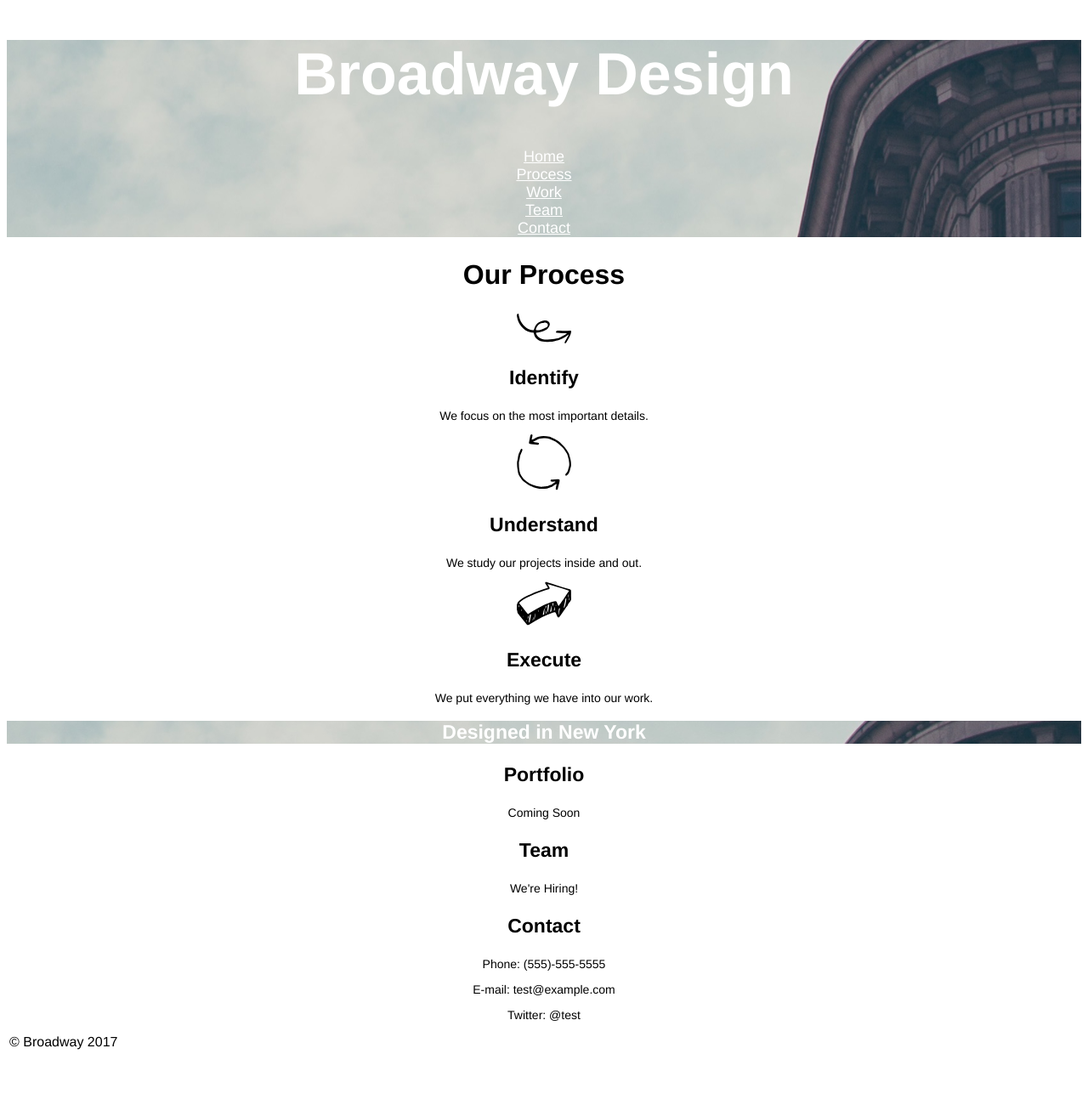
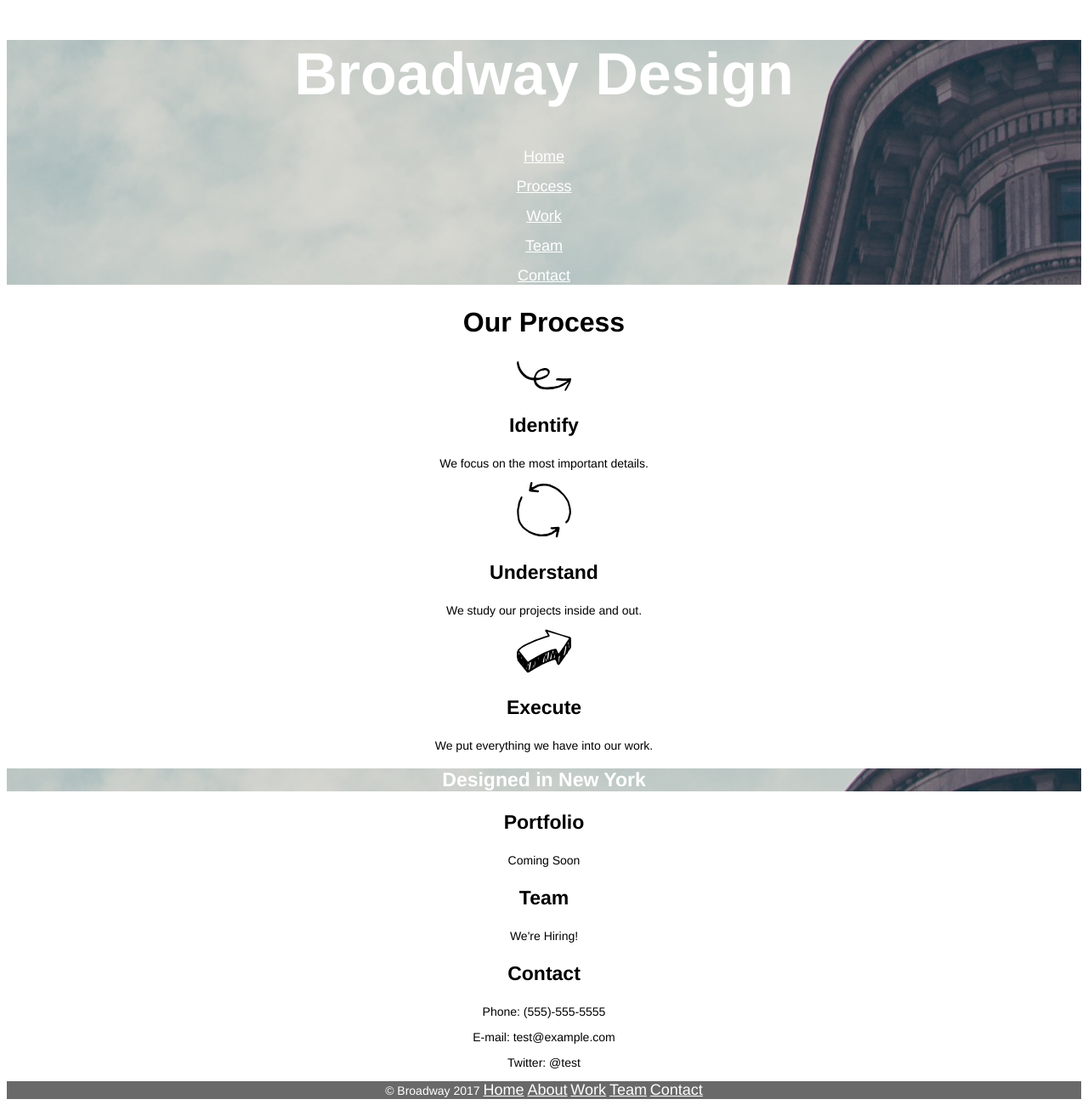
Before and after one commit to jnguyen66/broadway, a plain HTML site: page index.html in a window 1280 px wide. Shown: the whole page at 85% size. Before the commit the page ends 1239 px from the top, so only its background shows below. Drawn offline with Linux system fonts and the light colour scheme.

Commit message:
Finishing touches commit

```diff
--- a/index.html
+++ b/index.html
@@ -8,15 +8,13 @@
   <body>
     <div class='header'>
     <h1>Broadway Design</h1>
-    <nav>
-      <ul>
-        <li><a class="verticalLi" href="#">Home</a></li>
-        <li><a class="verticalLi" href="#">Process</a></li>
-        <li><a class="verticalLi" href="#">Work</a></li>
-        <li><a class="verticalLi" href="#">Team</a></li>
-        <li><a class="verticalLi" href="#">Contact</a></li>
-      </ul>
-    </nav>
+
+     <p><a class="btn-nav" href="#">Home</a></p>
+     <p><a class="btn-nav" href="#process">Process</a></p>
+     <p><a class="btn-nav" href="#work">Work</a></p>
+     <p><a class="btn-nav" href="#team">Team</a></p>
+     <p><a class="btn-nav" href="#contact">Contact</a></p>
+   </div>
   </div>
 
 
@@ -63,18 +61,15 @@
 
 
 
-      <p>
-        <div class="footer">
-
-            <ul >
-                <li class="horizontalLi" id='copyRight'>&copy Broadway 2017</li>
-                <li class="horizontalLi"><a href="#">Home</a></li>
-                <li class="horizontalLi"><a href="#">Process</a></li>
-                <li class="horizontalLi"><a href="#">Work</a></li>
-                <li class="horizontalLi"><a href="#">Team</a></li>
-                <li class="horizontalLi"><a href="#">Contact</a></li>
-              </ul>
-            </div>
-      </p>
+          <div class="footer">
+            <p>
+              &copy; Broadway 2017
+              <a class="btn-nav" href="#">Home</a>
+              <a class="btn-nav" href="#about">About</a>
+              <a class="btn-nav" href="#work">Work</a>
+              <a class="btn-nav" href="#team">Team</a>
+              <a class="btn-nav" href="#contact">Contact</a>
+            </p>
+          </div>
   </body>
 </html>
--- a/resources/css/style.css
+++ b/resources/css/style.css
@@ -1,20 +1,23 @@
 html{
   text-align: center;
+}
 
-}
 h1{
   font-family: Helvetica;
   font-size: 70px;
   font-weight: bold;
   color: white;
 }
+
 .header{
   background-image: url("../media/building.png");
 }
-.horizontalLi {
-    float: left;
-    padding: 1px 3px;
+
+.btn-nav {
+  font-size: 18px;
+  color: white;
 }
+
 h2{
   font-family: Helvetica;
   font-size: 32px;
@@ -46,8 +49,11 @@ li a {
     font-size: 18px;
     color: white;
 }
-.footer{
+
+.footer {
   background-color: dimgray;
+  font-size: 11px;
+  color: white;
 }
 
 #copyRight{
```
Also changed, not shown: 2 other files.
